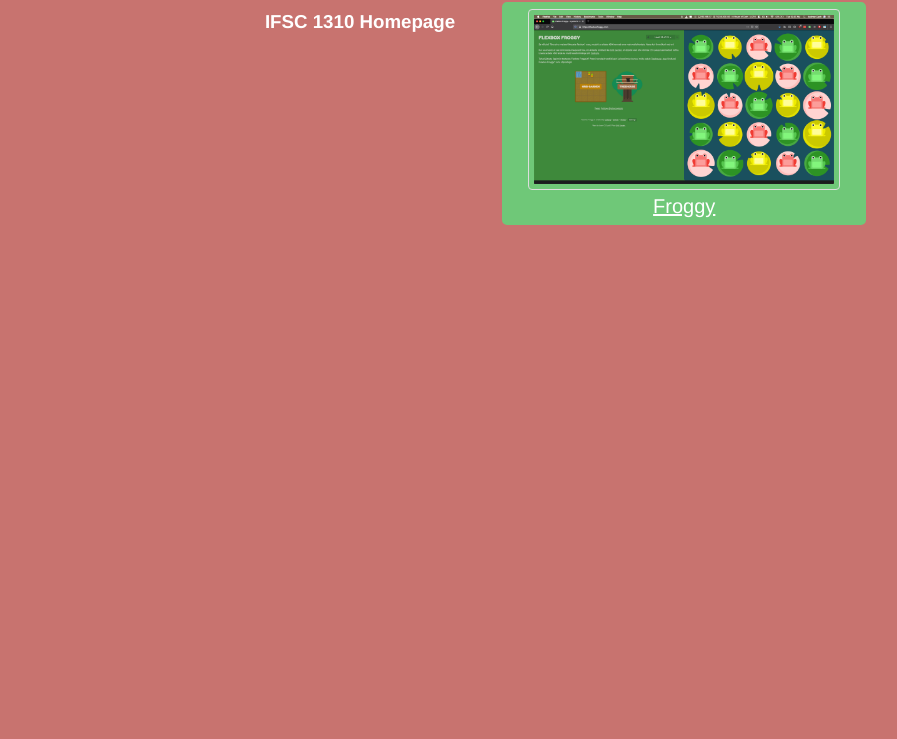
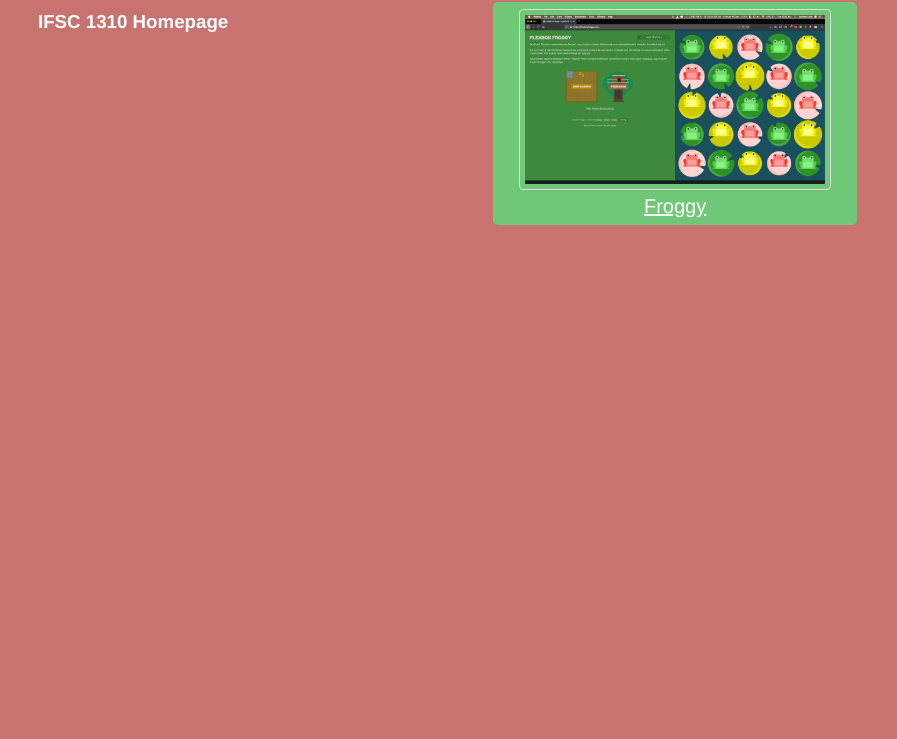
Before and after one commit to AndrewCash/ifsc-1310, a plain HTML site: page index.html in a window 1280 px wide. Shown: the part 77-816 px from the top of the page, without its empty margins (86-983 px from the left). Drawn offline with Linux system fonts and the light colour scheme.

Commit message:
change style

```diff
--- a/assets/css/style.css
+++ b/assets/css/style.css
@@ -11,7 +11,11 @@ body {
 .container {
     display: flex;
     flex-wrap: row;
-    justify-content: center;
+    justify-content: space-around;
+}
+
+#content {
+    width: 50vw;
 }
 
 ul {
```
